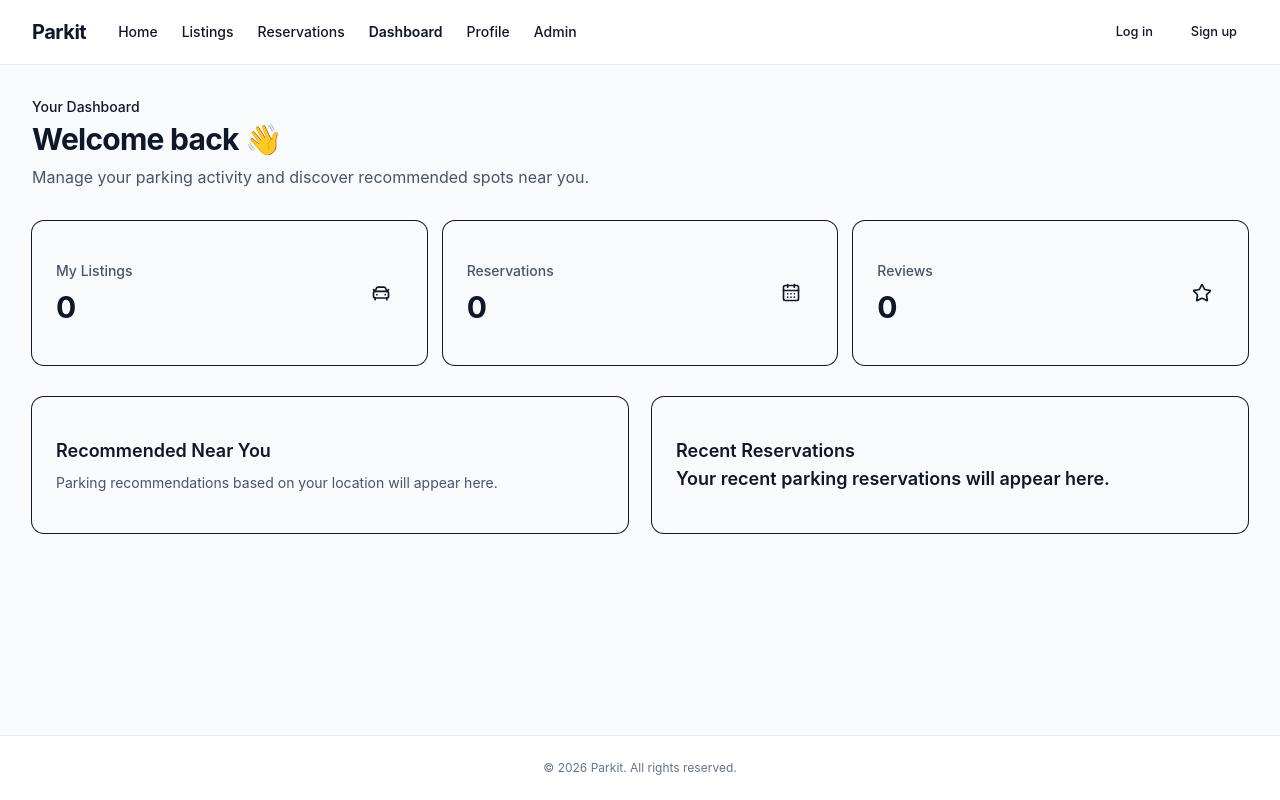
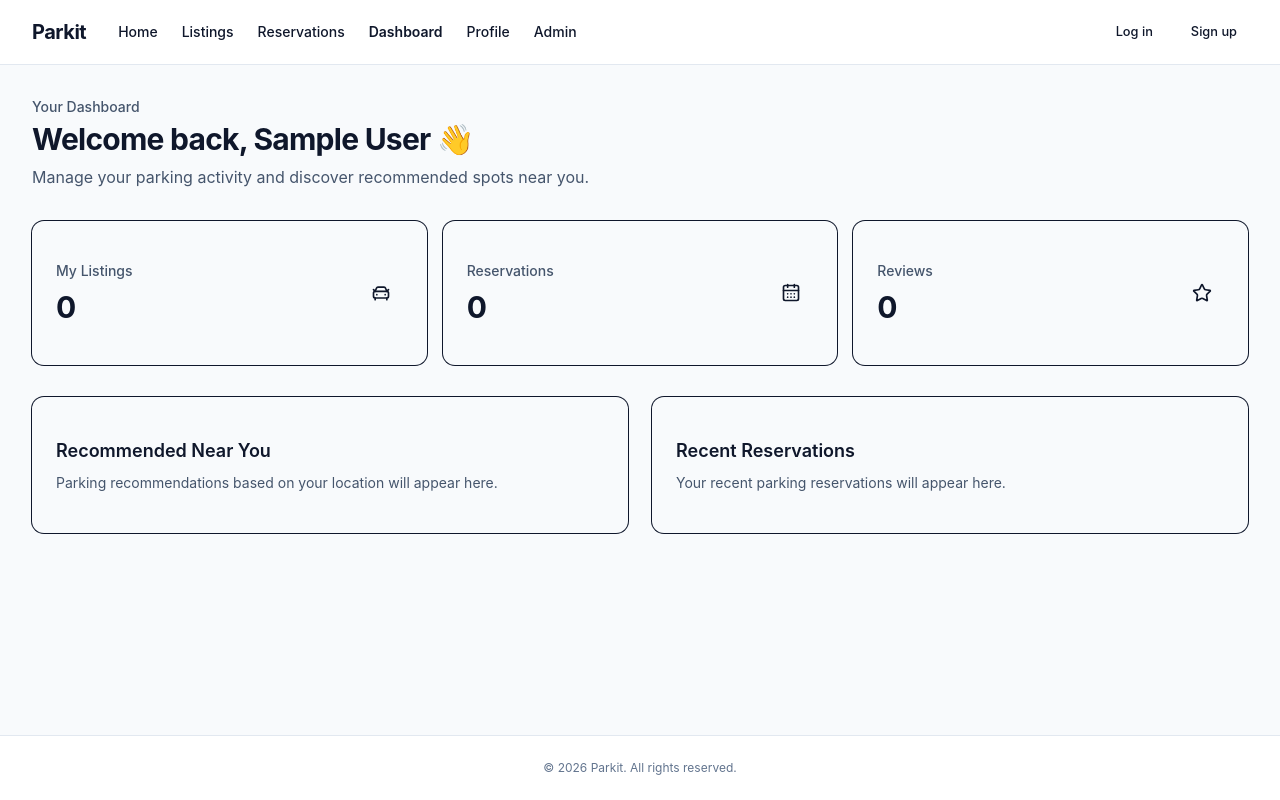
Before and after one commit to pratikbhattarai76/parkit-frontend, a React (Vite) app: page /dashboard in a window 1280 px wide. Built offline with nearby package versions, Linux system fonts and the light colour scheme; sample sign-in values are in the browser's storage.

Commit message:
feat: add dynamic dashboard welcome header

```diff
--- a/src/pages/Dashboard.jsx
+++ b/src/pages/Dashboard.jsx
@@ -1,5 +1,6 @@
 import { Card, CardContent } from "@/components/ui/card";
 import { CalendarDays, CarFront, Star } from "lucide-react";
+import { useAuth } from "@/context/AuthContext";
 
 const stats = [
   {
@@ -20,20 +21,24 @@ const stats = [
 ];
 
 export default function Dashboard() {
+  const { user } = useAuth();
+
+  const displayName =
+    user?.name || user?.username || user?.email?.split("@")[0] || "there";
+
   return (
     <div className="space-y-8">
       <section>
-        <p className="text-sm font-medium text-muted-foreground">
+        <p className="text-sm font-medium text-slate-600 dark:text-slate-400">
           Your Dashboard
         </p>
 
         <h1 className="mt-1 text-3xl font-bold tracking-tight text-slate-900 dark:text-white">
-          Welcome back 👋
+          Welcome back, {displayName} 👋
         </h1>
 
         <p className="mt-2 text-slate-600 dark:text-slate-400">
-          Manage your parking activity and discover recommended spots near
-          you.
+          Manage your parking activity and discover recommended spots near you.
         </p>
       </section>
 
@@ -82,7 +87,7 @@ export default function Dashboard() {
               Recent Reservations
             </h2>
 
-            <p className="text-lg font-semibold text-slate-900 dark:text-white">
+            <p className="mt-2 text-sm text-slate-600 dark:text-slate-400">
               Your recent parking reservations will appear here.
             </p>
           </CardContent>
```
